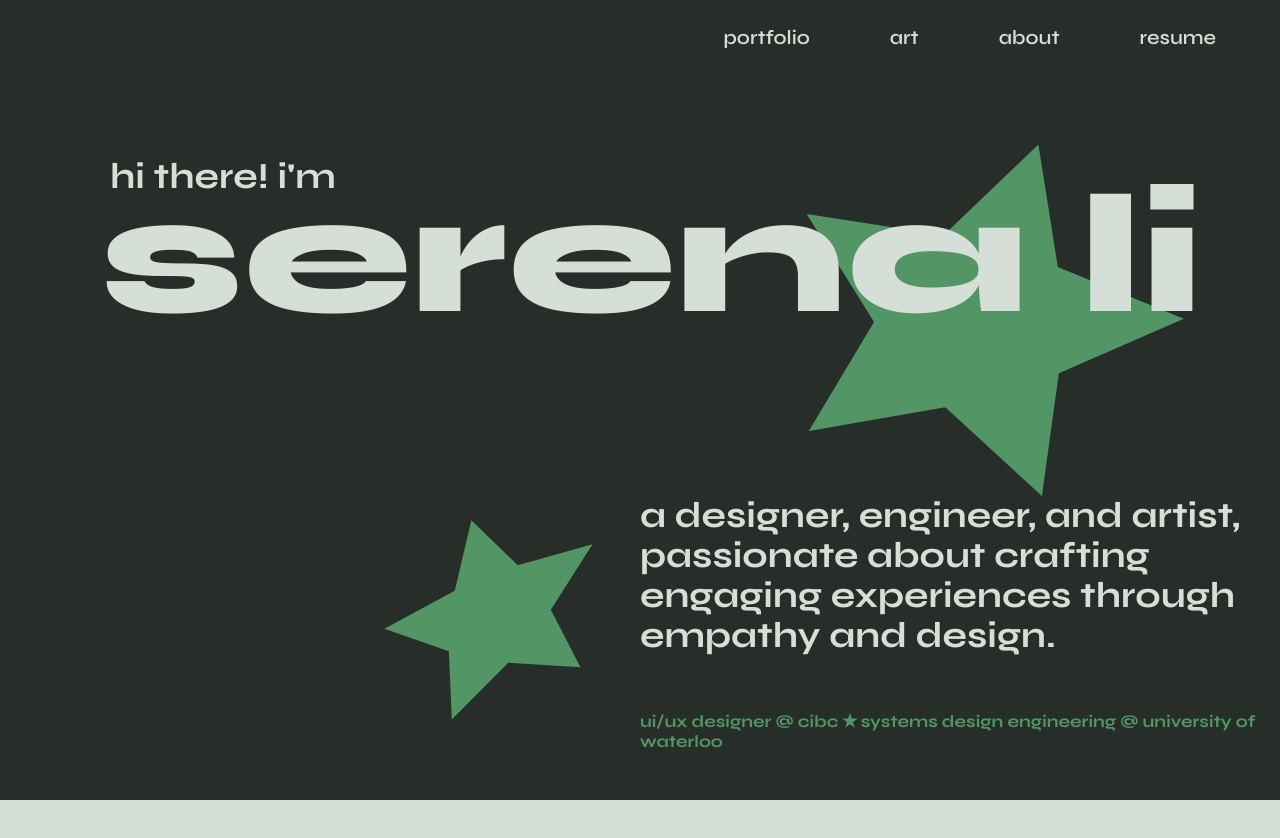
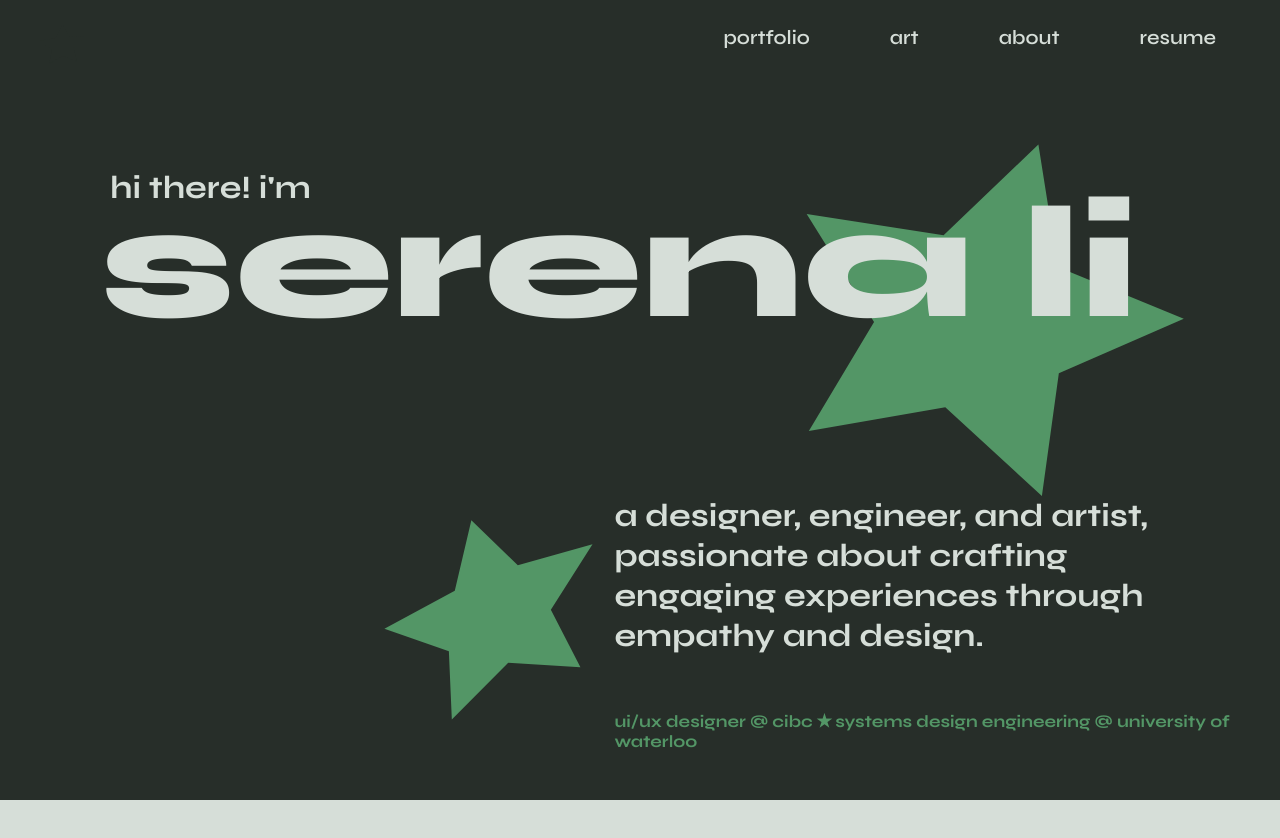
Before and after one commit to ssrenali/personal-website, a React (Create React App) app: page / in a window 1280 px wide. Shown: the top 838 px of the page. Built offline with nearby package versions, Linux system fonts and the light colour scheme.

Commit message:
more responive

```diff
--- a/src/components/contact/contact.scss
+++ b/src/components/contact/contact.scss
@@ -10,9 +10,15 @@
         font-size: 10%;
         font-weight: 750;
 
-        @media only screen and (min-width: 768px) {
-            font-size: 100px;
+        @media only screen and (min-width: $md) {
+            font-size: 6.5vw;
         }
+
+        @media only screen and (min-width: $xxl) {
+            font-size: 6vw;
+        }
+
+
     }
 
     .textBox {
@@ -69,9 +75,10 @@
             font-size: 30px;
             font-weight: 650;
             padding: 0 3%;
+            // transition: 1s ease;
 
             &:hover {
-                transition: 1s ease;
+
                 color: $neonGreen;
                 font-weight: 750;
 
--- a/src/components/intro/intro.scss
+++ b/src/components/intro/intro.scss
@@ -51,6 +51,13 @@
             z-index: 2;
 
             @media only screen and (min-width: $md) {
+                font-size: 10rem;
+                // font-size: 170px;
+                padding-left: 100px;
+
+            }
+
+            @media only screen and (min-width: $lg) {
                 font-size: 170px;
                 padding-left: 100px;
 
@@ -71,6 +78,12 @@
             position: relative;
 
             @media only screen and (min-width: $md) {
+                max-width: 50%;
+                margin-left: 110px;
+                font-size: 2rem;
+            }
+
+            @media only screen and (min-width: $lg) {
                 max-width: 60%;
                 margin-left: 110px;
             }
@@ -89,8 +102,10 @@
             position: relative;
 
             @media only screen and (min-width: $md) {
-                margin-left: 40rem;
+                margin-left: 48vw;
+                margin-right: 8%;
                 max-width: 50%;
+                font-size: 2rem;
             }
 
             @media only screen and (min-width: $xxl) {
@@ -109,7 +124,7 @@
 
 
         @media only screen and (min-width: $md) {
-            margin-left: 40rem;
+            margin-left: 48vw;
             bottom: 3rem;
             font-size: 17px;
 
--- a/src/components/newPortfolio/NewPortfolio.jsx
+++ b/src/components/newPortfolio/NewPortfolio.jsx
@@ -22,9 +22,9 @@ function NewPortfolio() {
     <div className='portfolio-new'>
         {/* ------------------------------------------------------ SYDE HUSTLE --------------------------------------------------------------------------------- */}
          <h1 className='project-title pt-10' data-aos="fade-up">syde hustle</h1>
-        <div className='project-container' data-aos="fade-up">
+        <div className='project-container md:ml-20 md:pl-20 2xl:ml-2' data-aos="fade-up">
             <div className='text-section'>
-                <div className='project-info'>
+                <div className='project-info right-text'>
                     <p className='case-study'>case study</p>
                     <h3 className='project-header'>SYDE Hustle</h3>
                     <p className='description'>A side hustle app for UWaterloo students to find a low commitment means to make money</p>
@@ -58,9 +58,9 @@ function NewPortfolio() {
 
         {/* ------------------------------------------------------ QUEST MOBILE --------------------------------------------------------------------------------- */}
         <h1 className='project-title pt-10'  data-aos="fade-up">quest mobile</h1>
-        <div className='project-container mb-10'  data-aos="fade-up">
+        <div className='project-container md:ml-20 md:pl-20 2xl:ml-2 mb-10'  data-aos="fade-up">
             <div className='text-section'>
-                <div className='project-info'>
+                <div className='project-info right-text'>
                     <p className='case-study'>case study</p>
                     <h3 className='project-header'>Quest Mobile</h3>
                     <p className='description'>Redesigning the student portal for UWaterloo students for quicker, on-the-go access.</p>
--- a/src/components/newPortfolio/newPortfolio.scss
+++ b/src/components/newPortfolio/newPortfolio.scss
@@ -27,6 +27,8 @@
         overflow-y: hidden;
         display: flex;
         flex-direction: row;
+        align-items: center;
+        justify-content: center;
 
         .text-section {
             position: relative;
@@ -34,17 +36,22 @@
 
             @media only screen and (min-width: $md) {
                 padding-top: 20px;
+                //width: 60%;
             }
         }
 
         p {
-            // max-width: 50vw;
+            max-width: 50vw;
         }
 
         .project-info {
-            padding-left: 10rem;
+            margin-left: 10%;
 
             &.left-section {
+                padding-left: 2rem;
+            }
+
+            @media only screen and (min-width: $xxl) {
                 padding-left: 2rem;
             }
 
@@ -71,11 +78,17 @@
                 color: $darkGreen;
                 font-weight: 500;
                 @media only screen and (min-width: $md) {
-                    font-size: 30px;
-                    width: 510px;
+                    font-size: 1.75rem;
+                    width: 70%;
                     margin-bottom: 70px;
                 }
+
+                @media only screen and (min-width: $xxl) {
+                    font-size: 30px;
+                    // width: 70%;
+                }
             }
+
 
             .explore {
                 color: $darkGreen;
@@ -87,9 +100,14 @@
                 }
 
                 @media only screen and (min-width: $md) {
-                    // padding-top: 70px;
+                    font-size: 1.75rem;
+                    width: 50%;
+                    margin-bottom: 70px;
+                }
+
+                @media only screen and (min-width: $xxl) {
                     font-size: 30px;
-                    width: 500px;
+                    width: 510px;
                 }
             }
         }
@@ -102,9 +120,9 @@
             z-index: 1;
             transition: 0.3s;
 
-            @media only screen and (min-width: $xxl) {
-                margin-left: 10rem;
-            }
+            // @media only screen and (min-width: $xxl) {
+            //     margin-left: 10rem;
+            // }
 
             &:hover {
                 transform: scale(1.05);
@@ -129,4 +147,5 @@
 
 
 
+
 }
```
